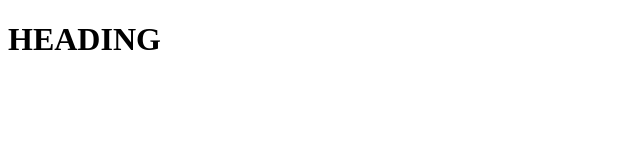
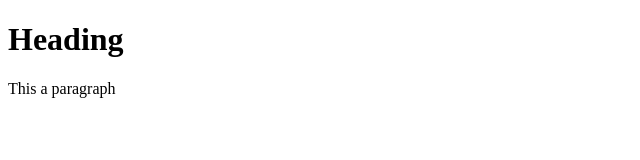
Before and after one commit to itx-liba/new-git-project, a plain HTML site: page index.html in a window 1280 px wide. Shown: the whole page, without its empty margins (0-640 px from the left). Drawn offline with Linux system fonts and the light colour scheme.

Commit message:
add head and p tag

```diff
--- a/index.html
+++ b/index.html
@@ -6,7 +6,7 @@
     <title>Document</title>
 </head>
 <body>
-    <h1>HEADING</h1>
-
+    <h1>Heading</h1>
+    <p>This a paragraph</p>
 </body>
 </html>
```
